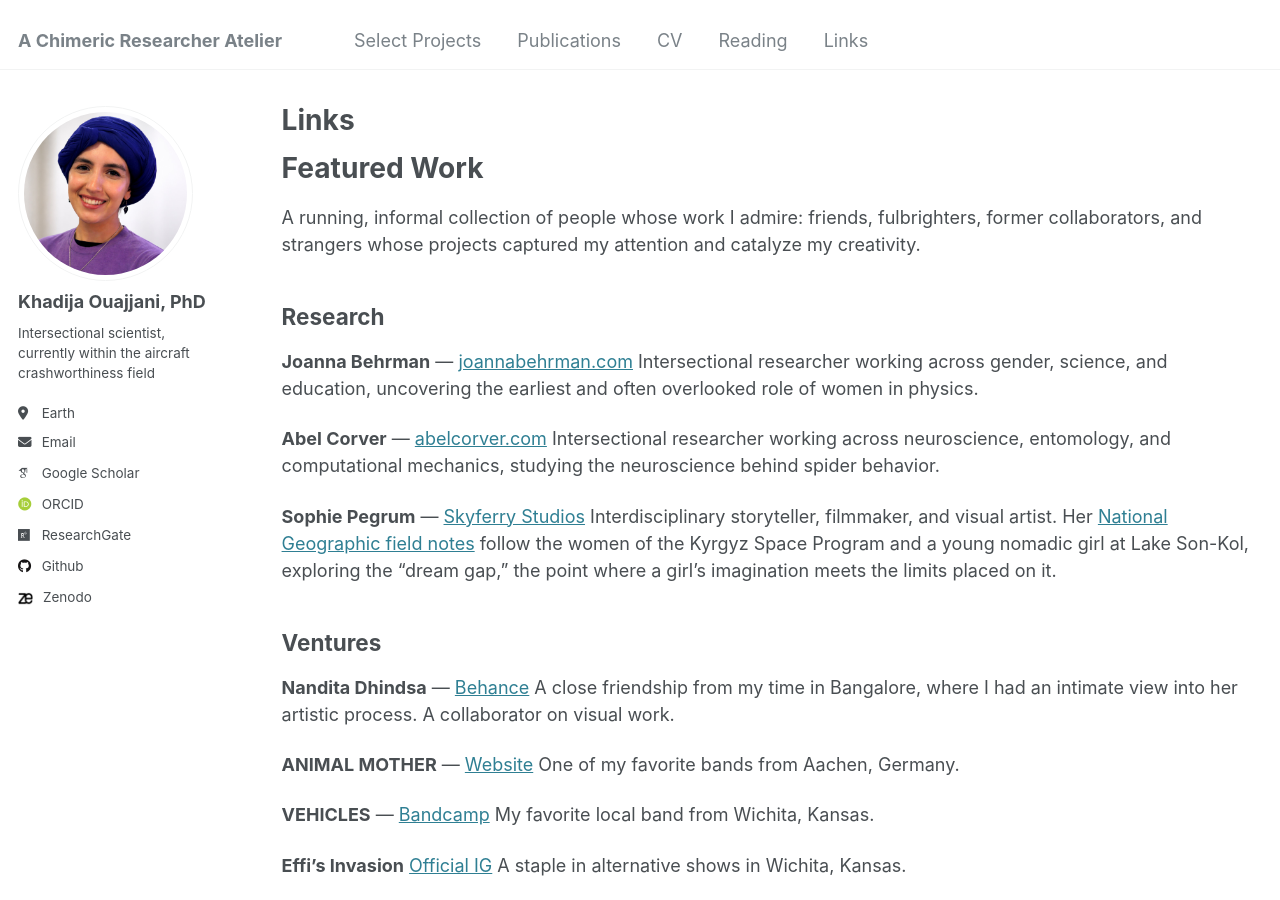
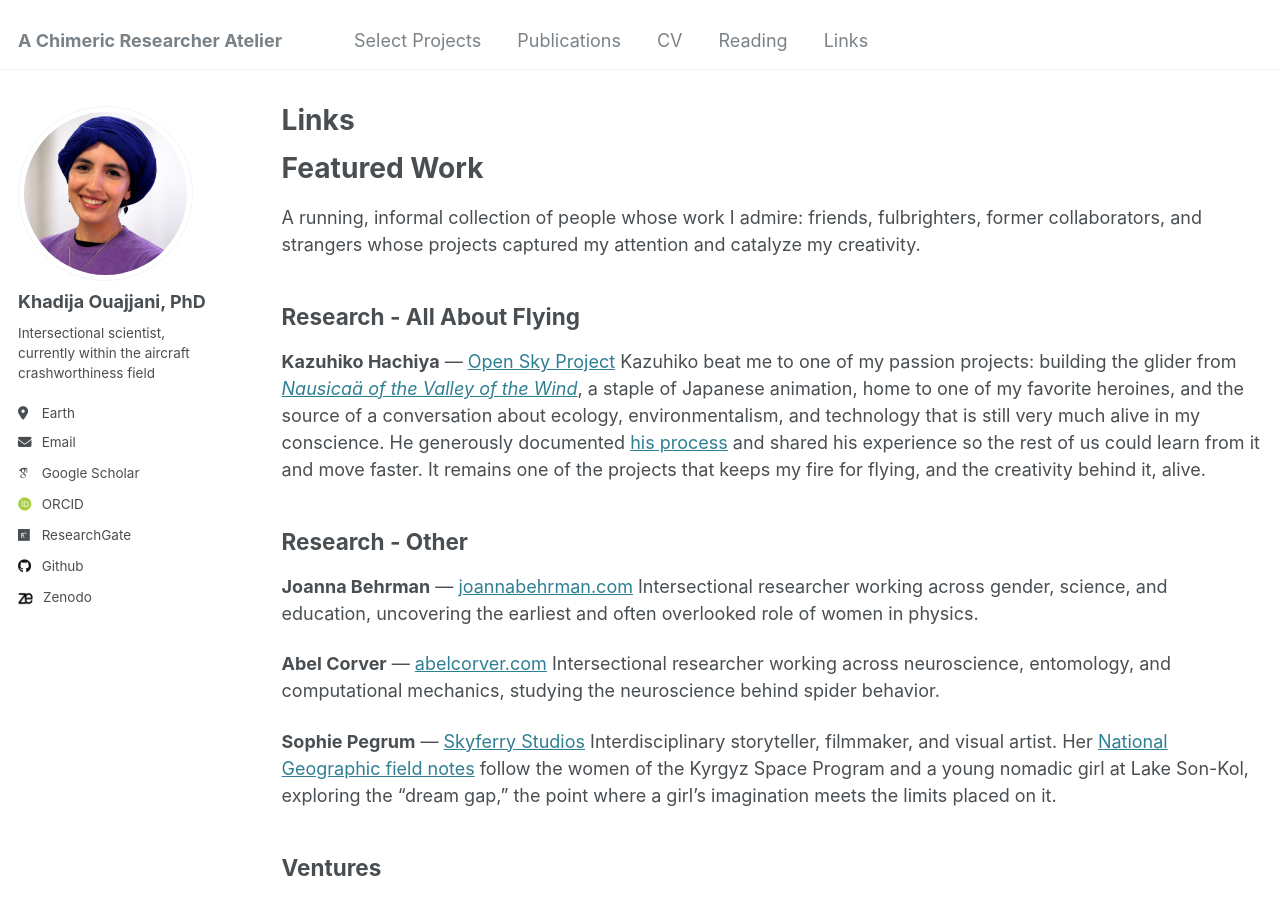
Before and after one commit to drko-curius/drko-curius.github.io, a Jekyll site: the page built from _pages/Links.md, in a window 1280 px wide and 900 px high. Built offline with Jekyll 4.4.1, drawn with Linux system fonts in a browser that asks for light colours; some web fonts are replaced; comment, search, counter and statistics services are not loaded.

Commit message:
Update Links.md

```diff
--- a/_pages/Links.md
+++ b/_pages/Links.md
@@ -17,7 +17,13 @@ title: "Links"
 
 A running, informal collection of people whose work I admire: friends, fulbrighters, former collaborators, and strangers whose projects captured my attention and catalyze my creativity.
 
-## Research
+## Research - All About Flying
+
+**Kazuhiko Hachiya** — [Open Sky Project](https://www.petworks.co.jp/opensky/)
+Kazuhiko beat me to one of my passion projects: building the glider from [*Nausicaä of the Valley of the Wind*](https://www.simonandschuster.com/books/Nausicaa-of-the-Valley-of-the-Wind-Box-Set/Hayao-Miyazaki/Nausicaa-of-the-Valley-of-the-Wind-Box-Set/9781421550640), a staple of Japanese animation, home to one of my favorite heroines, and the source of a conversation about ecology, environmentalism, and technology that is still very much alive in my conscience. He generously documented [his process](https://www.youtube.com/@kazuhiko_hachiya) and shared his experience so the rest of us could learn from it and move faster. It remains one of the projects that keeps my fire for flying, and the creativity behind it, alive.
+
+
+## Research - Other
 
 **Joanna Behrman** — [joannabehrman.com](https://joannabehrman.com/)
 Intersectional researcher working across gender, science, and education, uncovering the earliest and often overlooked role of women in physics.
@@ -42,6 +48,5 @@ My favorite local band from Wichita, Kansas.
 **Effi's Invasion** [Official IG](https://www.instagram.com/effis.invasion/)
 A staple in alternative shows in Wichita, Kansas.
 
-
 **Joey and Missy, Suite Paws** — [suitepawsict.com](https://suitepawsict.com/)
 Friends from my years working with animal rescues, now running a pet daycare and boarding business in Wichita, Kansas, built on a deep love for animals and decades of hands-on experience with pets of every temperament.
```
